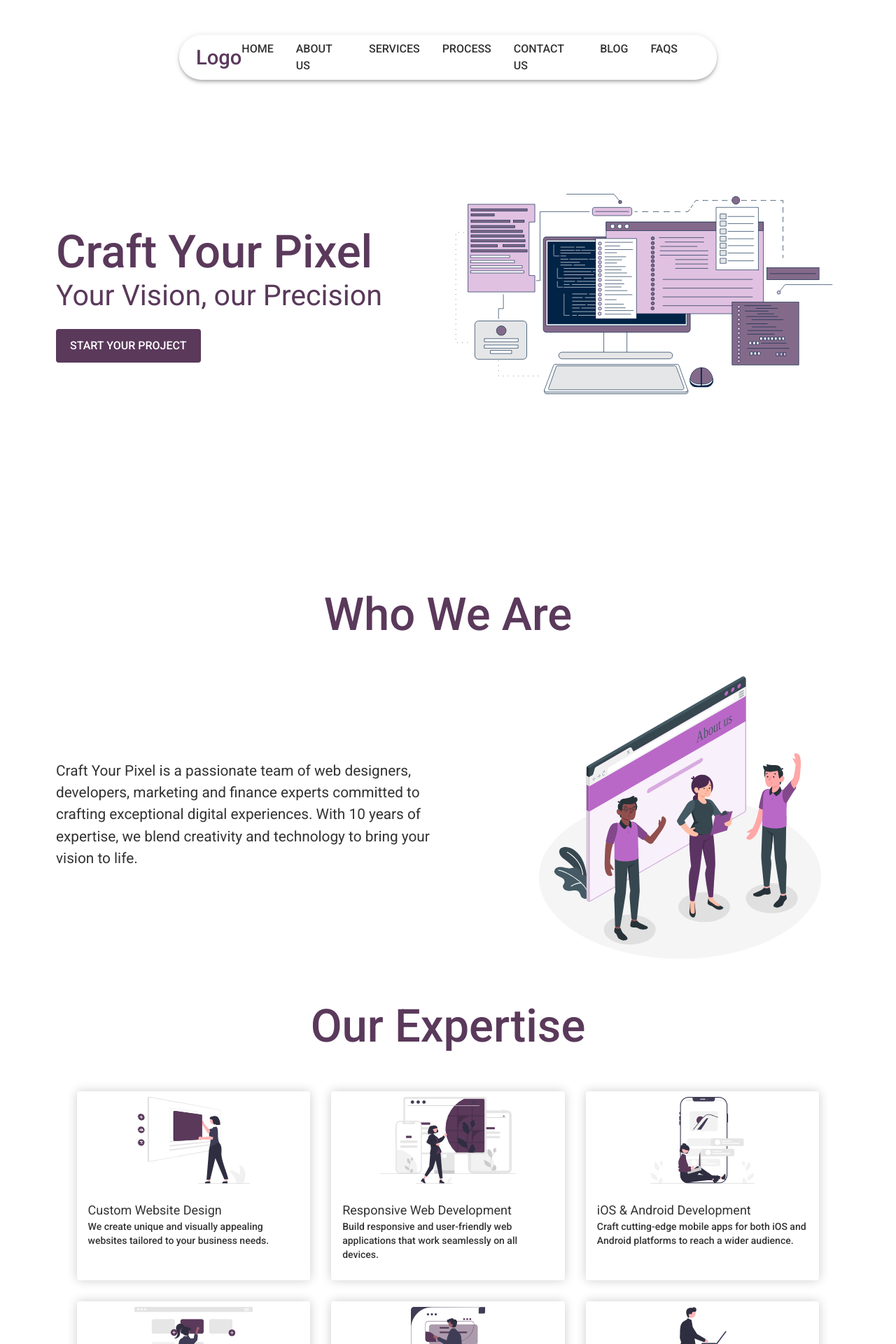
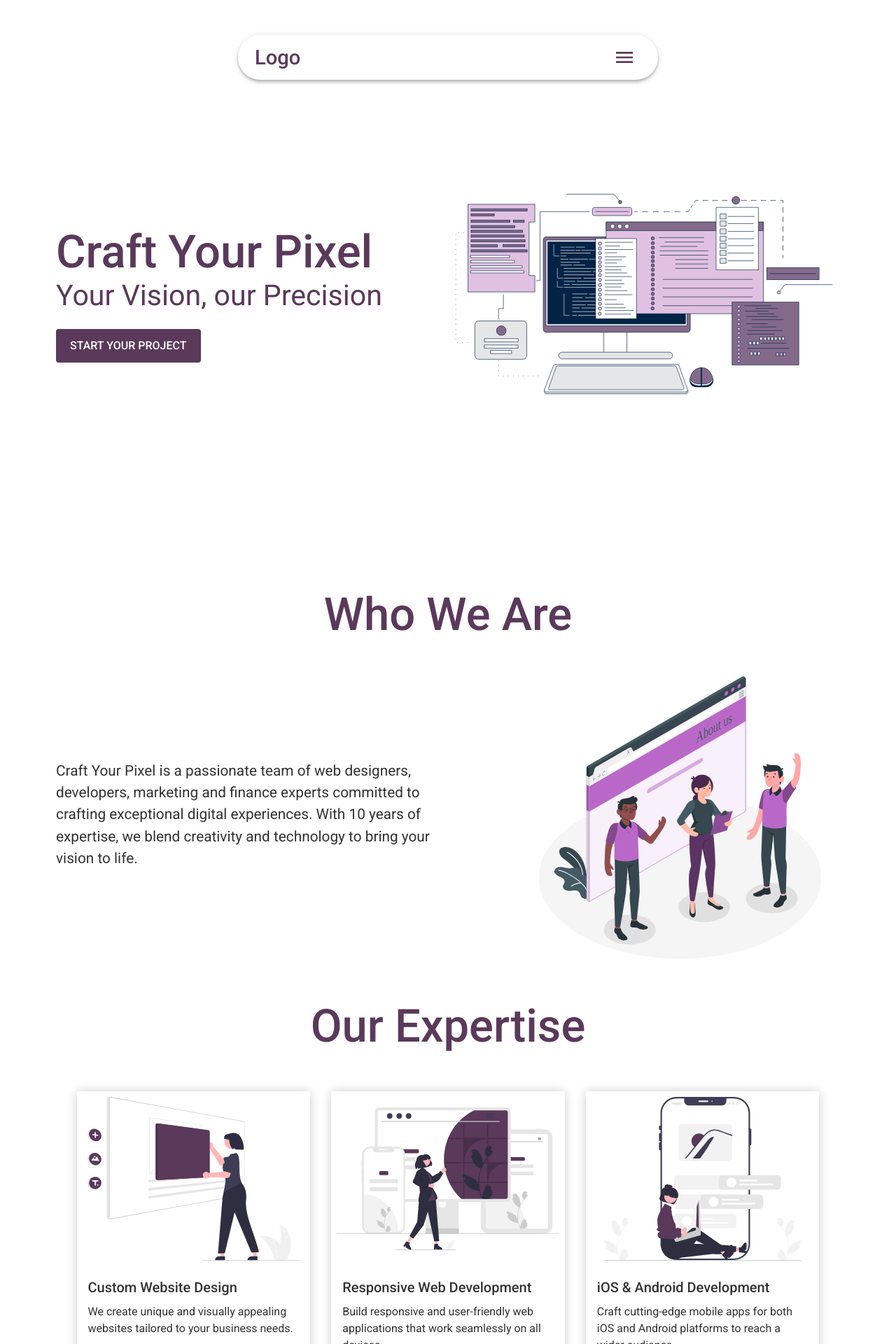
Before and after one commit to marko1996dj/craft-your-pixel-next, a Next.js app: page / in a window 1280 px wide. Shown: the top 1920 px of the page at 70% size. Built offline with nearby package versions, Linux system fonts and the light colour scheme.

Commit message:
small JS changes

```diff
--- a/package.json
+++ b/package.json
@@ -12,6 +12,7 @@
     "@emotion/react": "^11.11.3",
     "@emotion/styled": "^11.11.0",
     "@formatjs/intl": "^2.9.11",
+    "@mui/icons-material": "^5.15.6",
     "@mui/material": "^5.15.5",
     "framer-motion": "^10.18.0",
     "next": "14.1.0",
--- a/src/components/HeaderItem/HeaderItem.tsx
+++ b/src/components/HeaderItem/HeaderItem.tsx
@@ -1,4 +1,4 @@
-import { Typography, useTheme } from "@mui/material";
+import { Typography, useTheme } from '@mui/material';
 
 /**
  * Renders a header item
@@ -14,28 +14,29 @@ function HeaderItem({ href, title }: { href: string; title: string }) {
 
     return (
         <Typography
-      component={"a"}
+            component={'a'}
             href={href}
             fontSize="1rem"
             fontWeight={500}
             textTransform="uppercase"
+            width="auto"
             mr={4}
             sx={{
-        textDecoration: "none",
-        position: "relative",
-        "&:before": {
-          width: "0",
+                textDecoration: 'none',
+                position: 'relative',
+                '&:before': {
+                    width: '0',
                     content: '""',
-          position: "absolute",
+                    position: 'absolute',
                     bottom: 0,
                     left: 0,
-          height: "2px",
+                    height: '2px',
                     backgroundColor: theme.palette.text.secondary,
-          transition: "width 0.3s ease-in-out",
+                    transition: 'width 0.3s ease-in-out',
                 },
-        "&:hover": {
-          "&::before": {
-            width: "100%",
+                '&:hover': {
+                    '&::before': {
+                        width: '100%',
                     },
                 },
             }}
--- a/src/components/ServiceCard/ServiceCard.tsx
+++ b/src/components/ServiceCard/ServiceCard.tsx
@@ -13,12 +13,10 @@ function ServiceCard({
         <Card
             sx={{
                 background: 'white',
-                width: { xs: '100%', md: 'calc(33.33% - 30px)' },
-                margin: '15px', // Adjust the margin between cards
-                height: '100%', // Set the height to 100%
+                width: { xs: 'calc(100% - 30px)', md: 'calc(33.33% - 30px)' },
+                margin: '15px',
                 display: 'flex',
                 flexDirection: 'column',
-                minHeight: '130px',
                 boxShadow: '0px 0px 15px 0px rgba(0,0,0,0.2)',
             }}
         >
@@ -28,20 +26,20 @@ function ServiceCard({
                 component="img"
                 sx={{
                     padding: 1,
-                    height: '140px',
+                    height: '250px',
                     objectFit: 'contain',
-                    width: 'auto',
                 }}
             />
-            <CardContent
-                sx={{
-                    minHeight: '130px',
-                }}
-            >
-                <Typography variant="body1" component="h3" fontSize="18px">
+            <CardContent>
+                <Typography
+                    variant="body2"
+                    component="h3"
+                    fontSize="20px"
+                    mb={1}
+                >
                     {service.title}
                 </Typography>
-                <Typography variant="body2" component="p" fontSize="14px">
+                <Typography variant="body1" component="p" fontSize="16px">
                     {service.description}
                 </Typography>
             </CardContent>
--- a/src/container/Services/Services.tsx
+++ b/src/container/Services/Services.tsx
@@ -66,14 +66,14 @@ function Services() {
     };
 
     return (
-        <Box padding="0 80px 40px">
+        <Box padding={{ sx: '15px', md: '0 80px 40px' }}>
             <Typography textAlign="center" variant="h1" component="h2" mb={5}>
                 Our Expertise
             </Typography>
             <Stack
                 flexDirection={{ xs: 'column', md: 'row' }}
                 justifyContent="center"
-                alignItems="center"
+                alignItems="stretch"
                 margin="30px auto 0"
                 sx={{ display: 'flex', flexWrap: 'wrap' }}
                 maxWidth={1091}
--- a/src/layout/Header/Header.tsx
+++ b/src/layout/Header/Header.tsx
@@ -1,7 +1,15 @@
 'use client';
+import { useState } from 'react';
 import HeaderItem from '@/components/HeaderItem/HeaderItem';
-import { AppBar, Stack, Toolbar, Typography, useTheme } from '@mui/material';
-import { useEffect, useState } from 'react';
+import {
+    AppBar,
+    Button,
+    IconButton,
+    Stack,
+    Toolbar,
+    Typography,
+} from '@mui/material';
+import MenuIcon from '@mui/icons-material/Menu';
 
 /**
  * Renders Header
@@ -9,28 +17,7 @@ import { useEffect, useState } from 'react';
  * @returns {JSX.Element[]} a Header
  */
 const Header = () => {
-    const [isScrolled, setIsScrolled] = useState<boolean>(false);
-
-    /**
-     * Event listener for scroll
-     */
-    useEffect(() => {
-        window.addEventListener('scroll', (e: Event) => handleScroll(e));
-    }, []);
-
-    /**
-     * Handle scroll sets isScrolled attribute to true / false depending
-     * on scrollY value. If scroll value is greater than 0 then
-     * isScrolled is set to true.
-     *
-     * @param e - Event target from event listener
-     *
-     * @return {void}
-     */
-    const handleScroll = (e: Event) => {
-        const currentTarget = e.currentTarget as Window;
-        setIsScrolled(currentTarget.scrollY > 0);
-    };
+    const [menuOpen, setMenuOpen] = useState<boolean>(false);
 
     const headerItems: HeaderItems[] = [
         {
@@ -64,6 +51,15 @@ const Header = () => {
     ];
 
     /**
+     * Toggle menu click
+     *
+     * @returns {void}
+     */
+    const handleMenuToggle = () => {
+        setMenuOpen(!menuOpen);
+    };
+
+    /**
      * Renders header items based on the provided array of header items.
      *
      * @returns {JSX.Element[]} An array of JSX elements representing the rendered header items.
@@ -71,11 +67,16 @@ const Header = () => {
     const renderHeaderItems = () =>
         headerItems.map((headerItem: HeaderItems) => {
             return (
+                <Stack
+                    display="block"
+                    sx={{ mb: 1, width: 'auto' }}
+                    key={`header-item-${headerItem.title}`}
+                >
                     <HeaderItem
                         href={headerItem.href}
                         title={headerItem.title}
-                    key={`header-item-${headerItem.title}`}
                     />
+                </Stack>
             );
         });
 
@@ -86,19 +87,49 @@ const Header = () => {
                 top: '50px',
                 left: '50%',
                 transform: 'translateX(-50%)',
-                maxWidth: '60%',
+                maxWidth: '600px',
                 background: 'white',
-                borderRadius: '50px',
+                borderRadius: '37px',
                 backgroundColor: 'rgba(255,255,255,.5)',
                 backdropFilter: 'saturate(180%) blur(20px)',
+                height: menuOpen ? '310px' : '64px',
+                transition: 'all 0.3s ease',
             }}
         >
-            <Toolbar>
+            <Toolbar
+                sx={{
+                    flexDirection: 'column',
+                    padding: '8px 30px',
+                    overflow: 'hidden',
+                }}
+            >
+                <Stack
+                    flexDirection="row"
+                    alignItems="center"
+                    justifyContent="space-between"
+                    width="100%"
+                    height="100%"
+                >
                     <Typography variant="h4" style={{ flexGrow: 1 }}>
                         Logo
                     </Typography>
+
                     <Stack display="flex" flexDirection="row">
-                    {renderHeaderItems()}
+                        <IconButton
+                            aria-label="menu"
+                            onClick={handleMenuToggle}
+                        >
+                            <MenuIcon
+                                sx={{ color: '#5a395b', fontSize: '2rem' }}
+                            />
+                        </IconButton>
+                    </Stack>
+                </Stack>
+                <Stack alignItems="flex-start" width="100%" mt={2}>
+                    <Stack borderRight="2px solid #5a395b">
+                        {menuOpen ? renderHeaderItems() : null}
+                    </Stack>
+                    <Stack></Stack>
                 </Stack>
             </Toolbar>
         </AppBar>
```
Also changed, not shown: 1 other file (tests, documents, lock files or other folders). Lines whose indentation alone changed are shown as unchanged.
